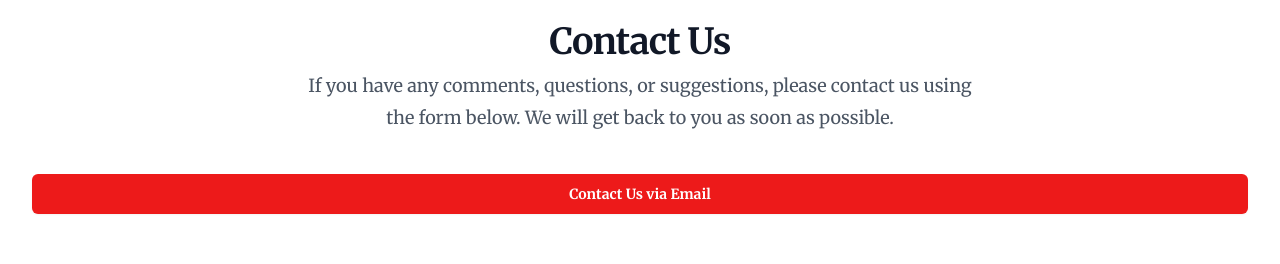
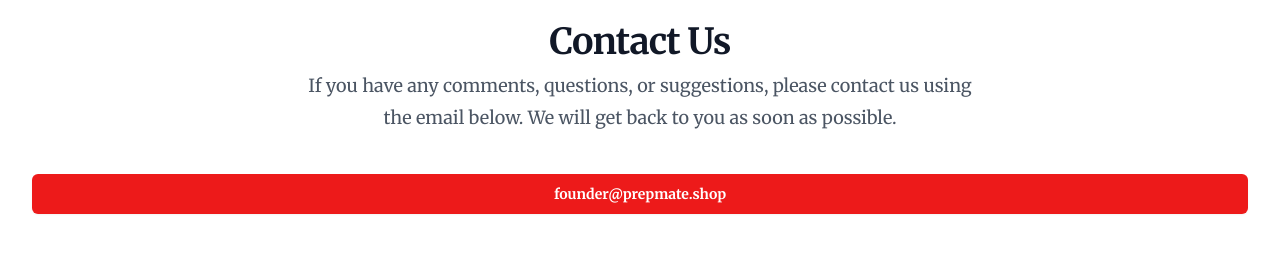
Before and after one commit to jricramc/prepmate-v2, a Next.js app: page /Contact in a window 1280 px wide. Shown: the part 186-450 px from the top of the page. Built offline with nearby package versions, Linux system fonts and the light colour scheme.

Commit message:
Update page.js

```diff
--- a/src/app/Contact/page.js
+++ b/src/app/Contact/page.js
@@ -263,17 +263,17 @@
       <div className="mx-auto max-w-2xl text-center">
         <h2 className="text-3xl font-bold tracking-tight text-gray-900 sm:text-4xl">Contact Us</h2>
         <p className="mt-2 text-lg leading-8 text-gray-600">
-          If you have any comments, questions, or suggestions, please contact us using the form below. We will get back to you as soon as possible.
+          If you have any comments, questions, or suggestions, please contact us using the email below. We will get back to you as soon as possible.
         </p>
       </div>
       <div className="mt-10">
         <a
-          href="mailto:founder@prepmate.shop"
-          target="_blank"
-          rel="noopener noreferrer"
+          // href="mailto:founder@prepmate.shop"
+          // target="_blank"
+          // rel="noopener noreferrer"
           className="block w-full rounded-md bg-primary px-3.5 py-2.5 text-center text-sm font-semibold text-white shadow-sm hover:bg-red-800 focus-visible:outline focus-visible:outline-2 focus-visible:outline-offset-2 focus-visible:outline-red-600"
         >
-          Contact Us via Email
+          founder@prepmate.shop
         </a>
       </div>
     </div>
```
